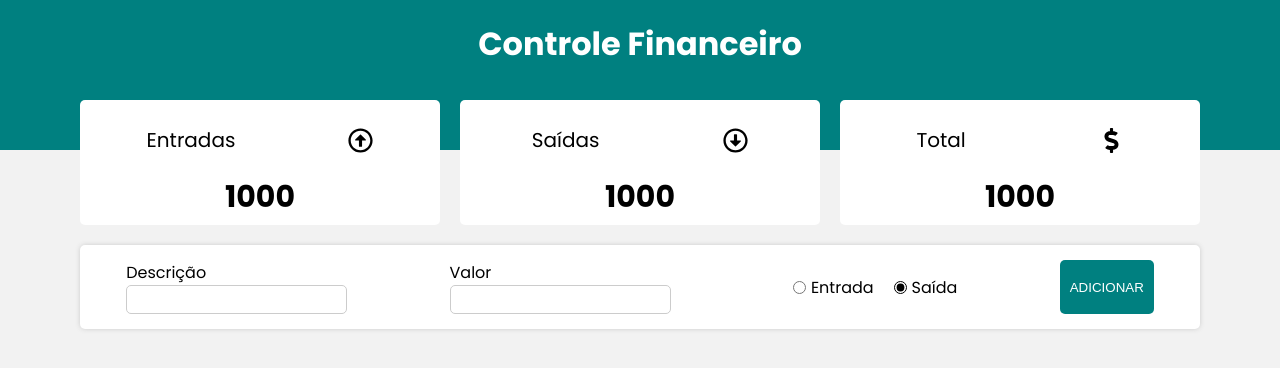
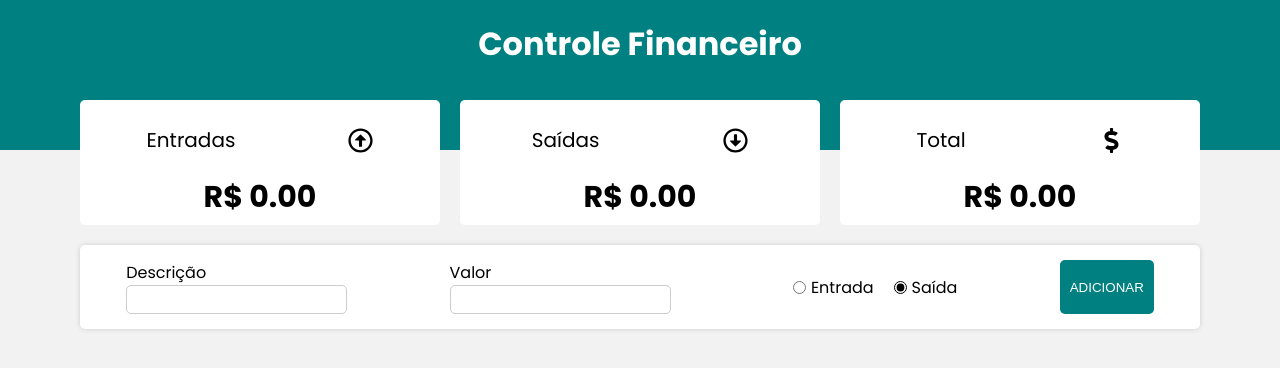
Before and after one commit to GabrielMarini12/controleFinanceiro, a React (Create React App) app: page / in a window 1280 px wide. Shown: the top 368 px of the page. Built offline with nearby package versions, Linux system fonts and the light colour scheme.

Commit message:
realizado a inteligência para pegar os valores do local storage armazenados e jogar nas entradas, saídas e total.

```diff
--- a/src/App.js
+++ b/src/App.js
@@ -1,14 +1,41 @@
-import React from "react";
+import React, { useState, useEffect } from "react";
 import Header from "./components/Header";
 import Resume from "./components/Resume";
 import Form from "./components/Form";
 import GlobalStyle from "./styles/global";
 
 const App = () => {
+  const data = localStorage.getItem("transactions");
+  const [transactionsList, setTransactionsList] = useState(
+    data ? JSON.parse(data) : []
+  );
+  const [income, setIncome] = useState(0);
+  const [expense, setExpense] = useState(0);
+  const [total, setTotal] = useState(0);
+
+  useEffect(() => {
+    const amountExpense = transactionsList
+      .filter((item) => item.expense)
+      .map((transactions) => Number(transactions.amount));
+
+    const amountIncome = transactionsList
+      .filter((item) => !item.expense)
+      .map((transactions) => Number(transactions.amount));
+
+    const expense = amountExpense.reduce((acc, cur) => acc + cur, 0).toFixed(2);
+    const income = amountIncome.reduce((acc, cur) => acc + cur, 0).toFixed(2);
+
+    const total = Math.abs(income - expense).toFixed(2);
+
+    setIncome(`R$ ${income}`);
+    setExpense(`R$ ${expense}`);
+    setTotal(`${Number(income) < Number(expense) ? "-" : ""}R$ ${total}`);
+  }, [transactionsList]);
+
   return (
     <>
       <Header />
-      <Resume />
+      <Resume income={income} expense={expense} total={total} />
       <Form />
       <GlobalStyle />
     </>
--- a/src/components/Resume/index.js
+++ b/src/components/Resume/index.js
@@ -7,12 +7,20 @@
   FaDollarSign,
 } from "react-icons/fa";
 
-const Resume = () => {
+const Resume = ({ income, expense, total }) => {
   return (
     <C.Container>
-      <ResumeItem title="Entradas" Icon={FaRegArrowAltCircleUp} value="1000" />
-      <ResumeItem title="Saídas" Icon={FaRegArrowAltCircleDown} value="1000" />
-      <ResumeItem title="Total" Icon={FaDollarSign} value="1000" />
+      <ResumeItem
+        title="Entradas"
+        Icon={FaRegArrowAltCircleUp}
+        value={income}
+      />
+      <ResumeItem
+        title="Saídas"
+        Icon={FaRegArrowAltCircleDown}
+        value={expense}
+      />
+      <ResumeItem title="Total" Icon={FaDollarSign} value={total} />
     </C.Container>
   );
 };
```
